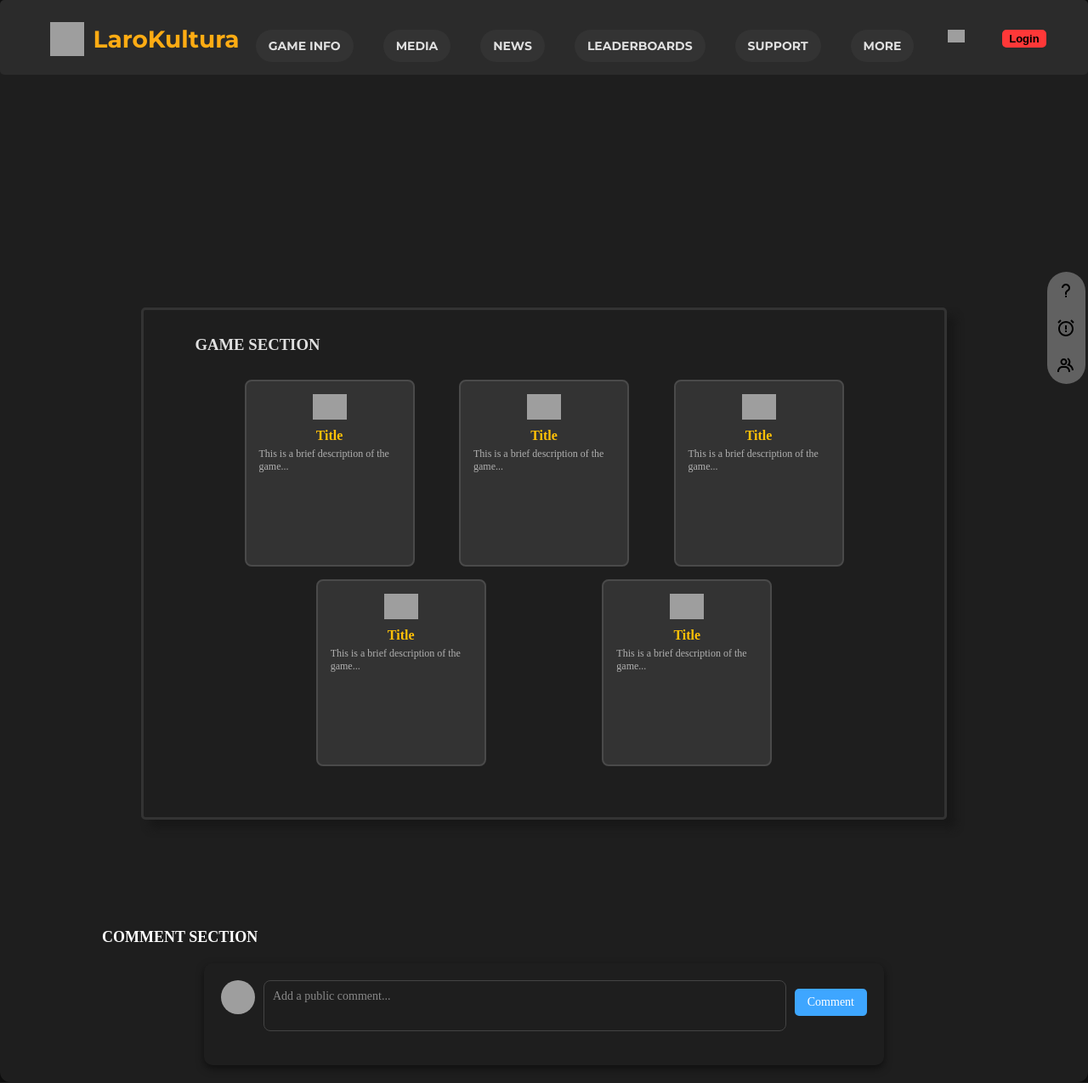
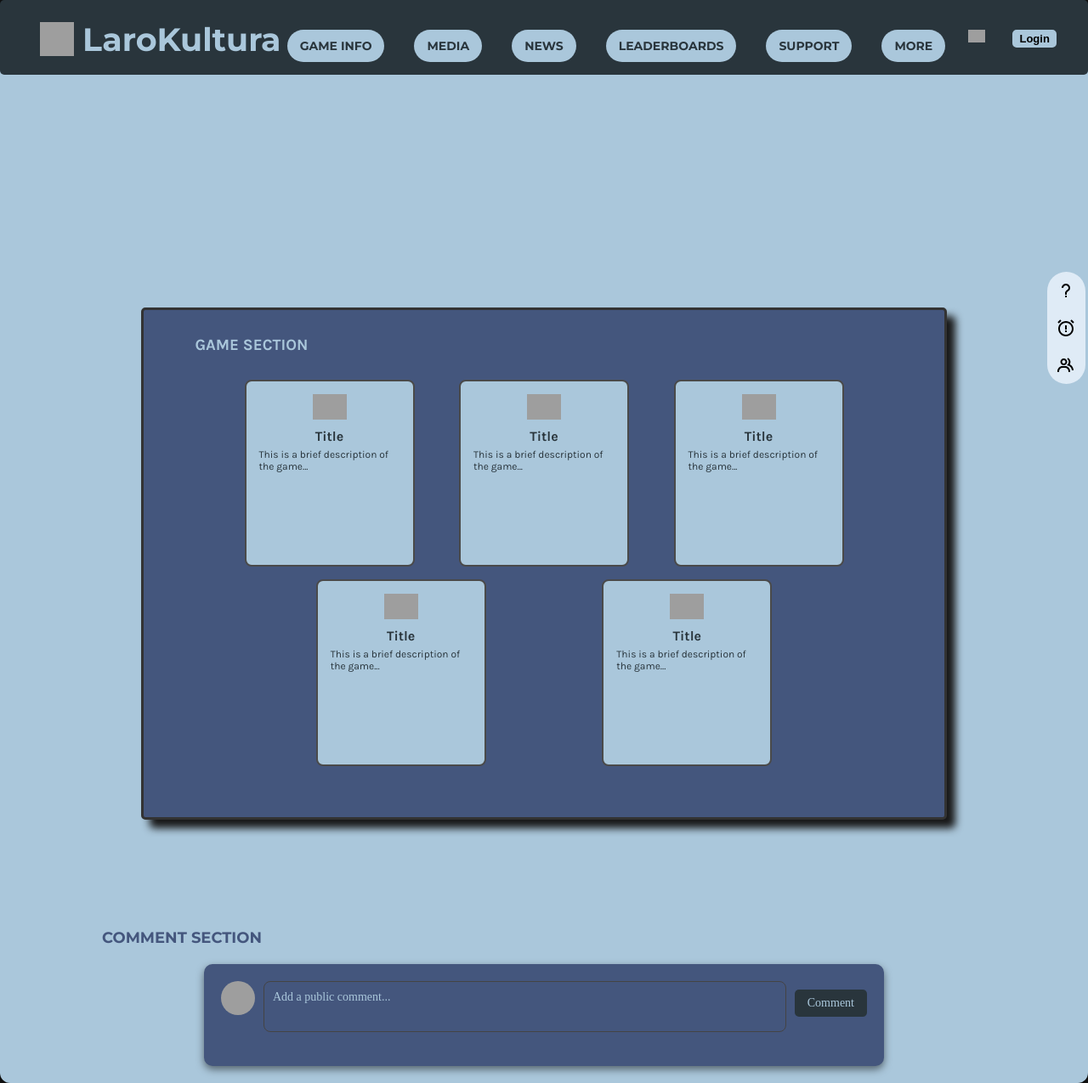
Before and after one commit to Jerrickhoo/ITCFinalProject_ClassicFilipinoGame, a PHP site: page /HomePage.html in a window 1280 px wide. Shown: the whole page at 85% size. Run offline with PHP 8.4, Linux system fonts and the light colour scheme; some libraries are stand-ins or nearby versions; grey boxes are pictures that could not be loaded.

Commit message:
Update HomePage.css

```diff
--- a/HomePage/HomePage.css
+++ b/HomePage/HomePage.css
@@ -15,7 +15,7 @@ body {
 .container {
   max-width: 1400px;
   width: 100%;
-  background-color: #1e1e1e;
+  background-color: #AAC7DB;
   box-shadow: 0 0 15px rgba(0, 0, 0, 0.7);
   border-radius: 12px;
   box-sizing: border-box;
@@ -39,7 +39,7 @@ header,
   position: sticky;
   top: 0;
   z-index: 1000;
-  background-color: #2b2b2b;
+  background-color: #29353C;
   padding: 5px;
   font-family: Tahoma, "Times New Roman", Times, serif;
   max-width: 100vw;
@@ -60,14 +60,14 @@ header,
   padding: 10px 15px;
   margin: 30px 5px 10px;
   border-radius: 30px;
-  color: #e0e0e0;
-  background-color: #333;
+  color: #29353C;
+  background-color: #AAC7DB;
   transition: background-color 0.3s ease, color 0.3s ease;
 }
 
 .header .nav a:hover {
-  background-color: #444;
-  color: #ffc107;
+  background-color: #44567D;
+  color: #DFEBF6;
 }
 
 .header .setting img {
@@ -90,15 +90,15 @@ header,
   font-family: Arial, Helvetica, sans-serif;
   padding: 0px 5px 0px;
   color: black;
-  background-color: rgb(255, 56, 56);
-  border: 3px solid rgb(255, 56, 56);
+  background-color: #AAC7DB;
+  border: 3px solid #AAC7DB;
   border-radius: 5px;
   text-decoration: none;
 }
 
 .header .login a:hover {
-  background-color: rgb(249, 24, 24);
-  border-color: rgb(249, 24, 24);
+  background-color: #DFEBF6;
+  border-color: #DFEBF6;
   color: rgb(31, 31, 31);
 }
 
@@ -133,10 +133,10 @@ header,
 }
 
 .header .title span {
-  font-size: 28px;
+  font-size: 38px;
   font-weight: bold;
   font-family: 'Montserrat', sans-serif;
-  color: rgb(255, 172, 19);
+  color: #AAC7DB;
   transition: color 0.2s ease;
 }
 
@@ -250,7 +250,7 @@ header,
   top: 40%;
   margin-right: 3px;
   width: 45px;
-  background-color: #616161;
+  background-color: #DFEBF6;
   border-radius: 25px;
   overflow: hidden;
   transition: width 0.3s ease;
@@ -314,6 +316,7 @@ header,
 }
 
 #gameSectioncontainer {
+  background-color: #44567D;
   border: 3px solid #333333;
   border-radius: 5px;
   margin: 5% 13% 10%;
@@ -322,27 +325,30 @@ header,
 }
 
 .individualGameSection {
+  font-family: 'Karla', sans-serif;
   width: 200px;
   height: 220px; /* Set initial fixed height */
   padding: 15px;
-  background-color: #333;
+  background-color: #AAC7DB;
   border: 2px solid #4a4a4a;
   border-radius: 8px;
   position: relative;
   overflow: hidden;
-  color: #e0e0e0;
+  color: #768A96;
   cursor: pointer;
   transition: transform 0.3s ease, background-color 0.3s ease,
     border-color 0.3s ease;
 }
 
 #gameSectionTitle {
+  font-family: 'Karla', sans-serif;
+  color: #AAC7DB;
   margin-left: 30px;
 }
 
 .individualGameSection:hover {
   transform: scale(1.05);
-  background-color: #4a4a4a;
+  background-color: #768A96;
   border-color: #7c7c7c;
 }
 
@@ -354,21 +360,24 @@ header,
 }
 
 .gameContent h3 {
+  font-family: 'Karla', sans-serif;
   font-size: 16px;
-  color: #ffc107;
+  color: #29353C;
   margin-bottom: 5px;
   text-align: center;
 }
 
 .summary {
+  font-family: 'Karla', sans-serif;
   font-size: 12px;
-  color: #b0b0b0;
+  color: #29353C;
   margin-bottom: 5px;
 }
 
 .moreText {
+  font-family: 'Karla', sans-serif;
   font-size: 12px;
-  color: #e0e0e0;
+  color: #44567D;
   max-height: 0;
   opacity: 0;
   transition: max-height 0.3s ease, opacity 0.3s ease;
@@ -385,18 +394,19 @@ header,
 !===================================================================================================*/
 
 #commentSectionTitle {
+  font-family: 'Montserrat', sans-serif;
   text-align: left;
   margin-top: 20px;
   margin-left: 120px;
   font-size: 18px;
-  color: #fff;
+  color: #44567D;
 }
 
 #commentSectionContainer {
   max-width: 800px;
   margin: 20px auto;
   padding: 20px;
-  background-color: #1e1e1e;
+  background-color: #44567D;
   border-radius: 10px;
   box-shadow: 0 4px 10px rgba(0, 0, 0, 0.5);
 }
@@ -420,21 +430,21 @@ textarea#commentInput {
   border-radius: 8px;
   padding: 10px;
   border: 1px solid #444;
-  background-color: #1e1e1e;
+  background-color: #44567D;
   color: #e0e0e0;
   resize: none;
   font-size: 14px;
 }
 
 textarea#commentInput::placeholder {
-  color: #888;
+  color: #AAC7DB;
 }
 
 button {
   margin-top: 10px;
   padding: 8px 15px;
-  background-color: #3ea6ff;
-  color: #fff;
+  background-color: #29353C;
+  color: #AAC7DB;
   border: none;
   border-radius: 5px;
   font-size: 14px;
```
Also changed, not shown: other parts of HomePage/HomePage.css (+14 -9 lines).
